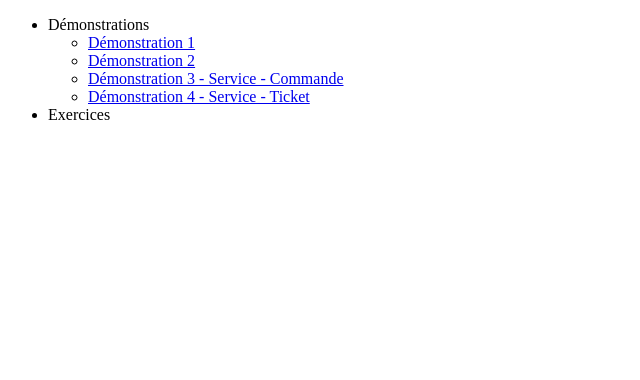
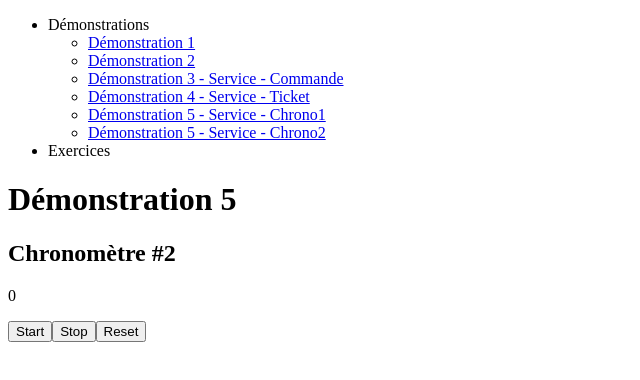
Before and after one commit to SamBstorm/F25L067---Demo_angular, an Angular app: page /demo5chrono2 in a window 1280 px wide. Before the commit this address led to /. Shown: the top 380 px of the page, without its empty margins (0-640 px from the left). Built offline with nearby package versions, Linux system fonts and the light colour scheme.

Commit message:
Finish Demo 5 : Service Injection Composant

```diff
--- a/src/app/app.routes.ts
+++ b/src/app/app.routes.ts
@@ -4,6 +4,8 @@ import { Demo2 } from './components/pages/demo2/demo2';
 import { Home } from './components/pages/home/home';
 import { Commande } from './components/pages/commande/commande';
 import { TicketCommande } from './components/pages/ticket-commande/ticket-commande';
+import { Demo5Chrono1 } from './components/pages/demo5-chrono1/demo5-chrono1';
+import { Demo5Chrono2 } from './components/pages/demo5-chrono2/demo5-chrono2';
 
 export const routes: Routes = [
     { path : '', redirectTo : 'home', pathMatch : 'full'},
@@ -12,4 +14,6 @@ export const routes: Routes = [
     { path : 'demo2', component : Demo2 },
     { path : 'demo3', component : Commande },
     { path : 'demo4', component : TicketCommande },
+    { path : 'demo5chrono1', component : Demo5Chrono1 },
+    { path : 'demo5chrono2', component : Demo5Chrono2 },
 ];
--- a/src/app/components/navbar/navbar.ts
+++ b/src/app/components/navbar/navbar.ts
@@ -36,6 +36,16 @@ export class Navbar {
             url : "/demo4",
             navbarChildren : []
           },
+          {
+            text : "Démonstration 5 - Service - Chrono1",
+            url : "/demo5chrono1",
+            navbarChildren : []
+          },
+          {
+            text : "Démonstration 5 - Service - Chrono2",
+            url : "/demo5chrono2",
+            navbarChildren : []
+          },
         ]
       },
       {
--- /dev/null
+++ b/src/app/components/pages/demo5-chrono1/demo5-chrono1.html
@@ -0,0 +1,9 @@
+<h1>Démonstration 5</h1>
+<h2>Chronomètre #1</h2>
+
+<p>{{time()}}</p>
+<div>
+    <button (click)="onClickStart()">Start</button>
+    <button (click)="onClickStop()">Stop</button>
+    <button (click)="onClickReset()">Reset</button>
+</div>
--- /dev/null
+++ b/src/app/components/pages/demo5-chrono1/demo5-chrono1.ts
@@ -0,0 +1,25 @@
+import { Component, inject, Signal } from '@angular/core';
+import { Chrono } from '../../../core/services/chrono';
+
+@Component({
+  selector: 'app-demo5-chrono1',
+  imports: [],
+  templateUrl: './demo5-chrono1.html',
+  styleUrl: './demo5-chrono1.scss'
+})
+export class Demo5Chrono1 {
+  private _chronoService : Chrono = inject(Chrono);
+  public time : Signal<number> = this._chronoService.time;
+
+  public onClickStart() : void{
+    this._chronoService.start();
+  }
+
+  public onClickStop() : void{
+    this._chronoService.stop();
+  }
+
+  public onClickReset() : void{
+    this._chronoService.reset();
+  }
+}
--- /dev/null
+++ b/src/app/components/pages/demo5-chrono2/demo5-chrono2.html
@@ -0,0 +1,9 @@
+<h1>Démonstration 5</h1>
+<h2>Chronomètre #2</h2>
+
+<p>{{time()}}</p>
+<div>
+    <button (click)="onClickStart()">Start</button>
+    <button (click)="onClickStop()">Stop</button>
+    <button (click)="onClickReset()">Reset</button>
+</div>
--- /dev/null
+++ b/src/app/components/pages/demo5-chrono2/demo5-chrono2.ts
@@ -0,0 +1,26 @@
+import { Component, inject, Signal } from '@angular/core';
+import { Chrono } from '../../../core/services/chrono';
+
+@Component({
+  selector: 'app-demo5-chrono2',
+  imports: [],
+  templateUrl: './demo5-chrono2.html',
+  styleUrl: './demo5-chrono2.scss',
+  providers : [Chrono]
+})
+export class Demo5Chrono2 {
+  private _chronoService : Chrono = inject(Chrono);
+  public time : Signal<number> = this._chronoService.time;
+
+  public onClickStart() : void{
+    this._chronoService.start();
+  }
+
+  public onClickStop() : void{
+    this._chronoService.stop();
+  }
+
+  public onClickReset() : void{
+    this._chronoService.reset();
+  }
+}
--- /dev/null
+++ b/src/app/core/services/chrono.ts
@@ -0,0 +1,29 @@
+import { Injectable, signal, WritableSignal } from '@angular/core';
+
+@Injectable({
+  providedIn: 'root'
+})
+export class Chrono {
+  public time : WritableSignal<number> = signal<number>(0);
+  private _interval? : number = undefined;
+
+  public start() : void{
+    if(this._interval) return;
+    this._interval = setInterval(
+      () => {
+        this.time.set(this.time() + 1);
+      },
+      1000
+    );
+  }
+
+  public stop() : void{
+    if(!this._interval) return;
+    clearInterval(this._interval);
+    this._interval = undefined;
+  }
+
+  public reset() : void{
+    this.time.set(0);
+  }
+}
```
Also changed, not shown: src/app/components/pages/demo5-chrono1/demo5-chrono1.scss (added), src/app/components/pages/demo5-chrono2/demo5-chrono2.scss (added).
